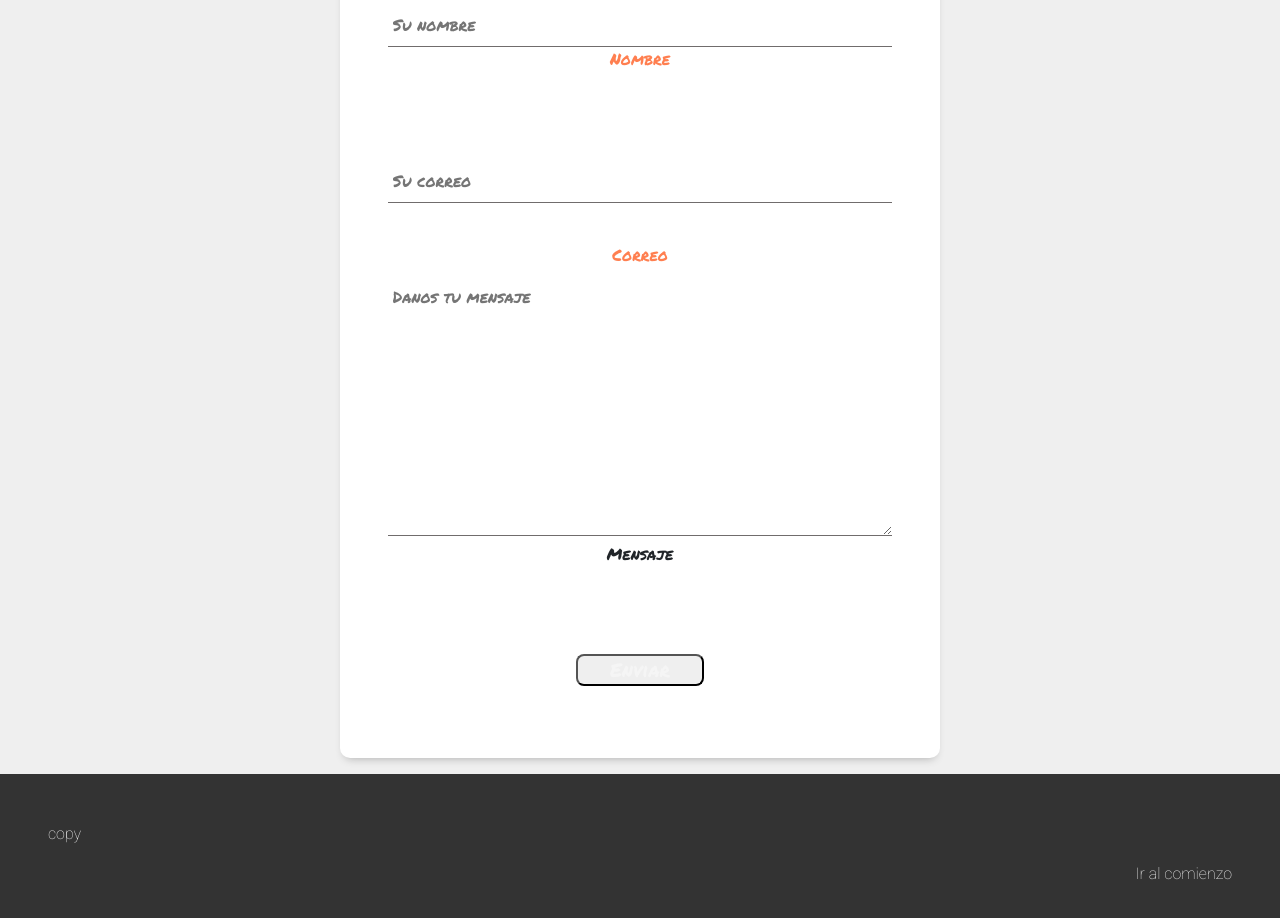
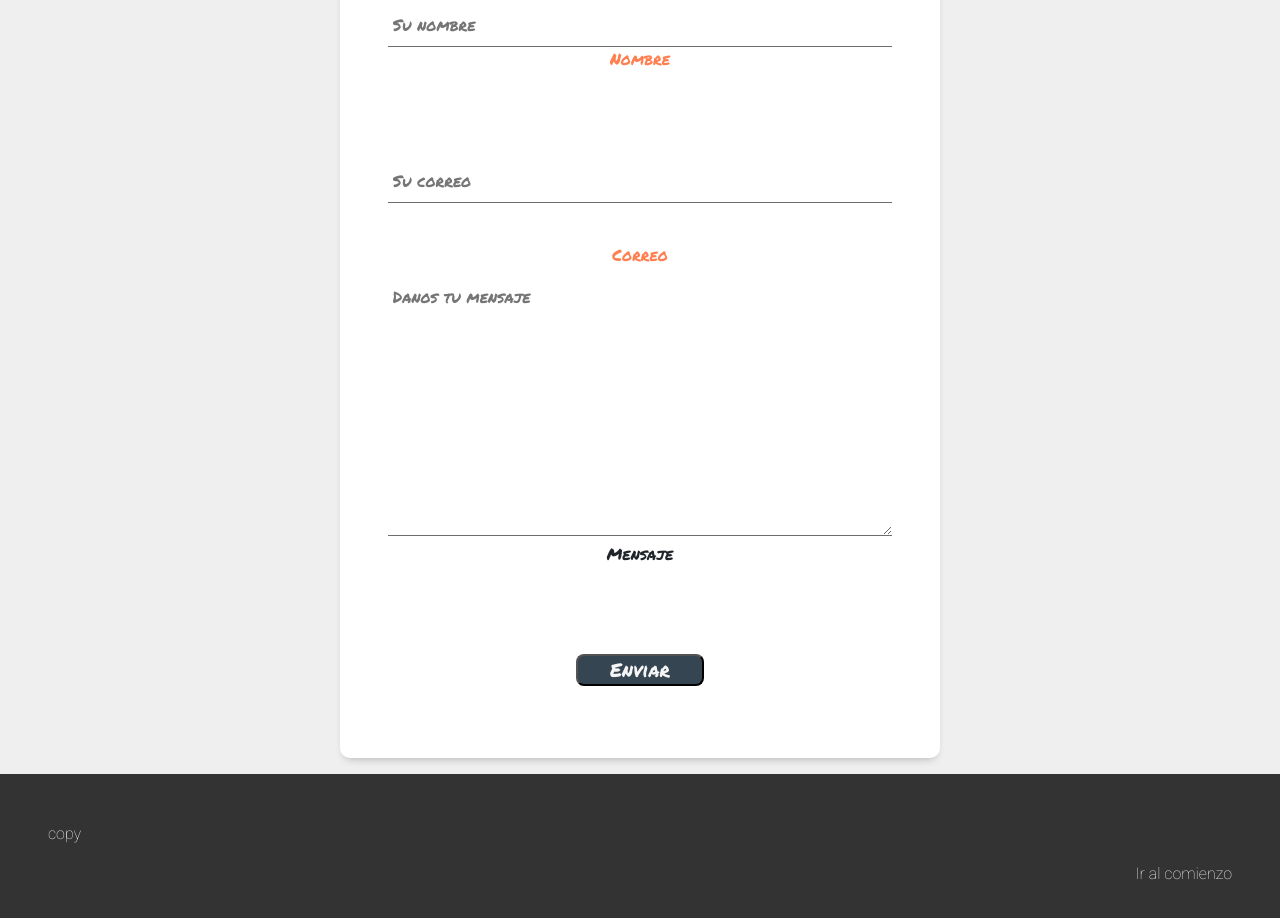
Before and after one commit to adominguez92/EntregaProyectoFinal, a website: page pages/contac.html in a window 1280 px wide. Shown: the part 413-1331 px from the top of the page. Drawn offline with nearby package versions, Linux system fonts and the light colour scheme.

Commit message:
Add: correxion de boton
Add: correxion de boton

```diff
--- a/scss/_contacto.scss
+++ b/scss/_contacto.scss
@@ -56,7 +56,7 @@
     margin: 5rem $marggin-padding-generico 0 $marggin-padding-generico;
     width: 8rem;
     height: 2rem;
-    color: map-get($map: pallet, $key: color-buttom);
+    background: map-get($map: pallet, $key: color-buttom);
     font-family: $font-style;
     color:map-get($map: pallet, $key: color-buttom-text);
     border-radius: 0.5rem;
```
Also changed, not shown: css/style.css.
